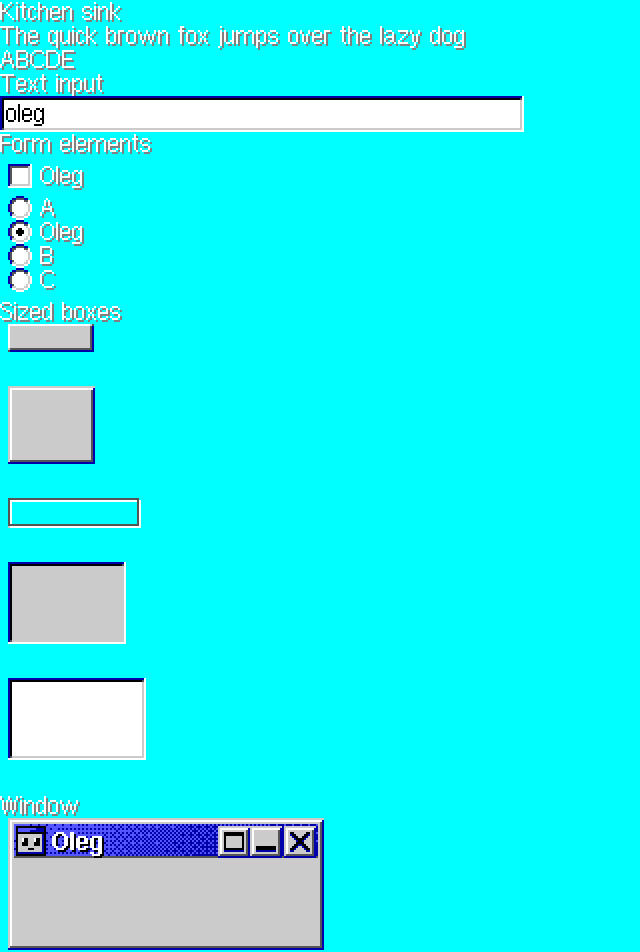
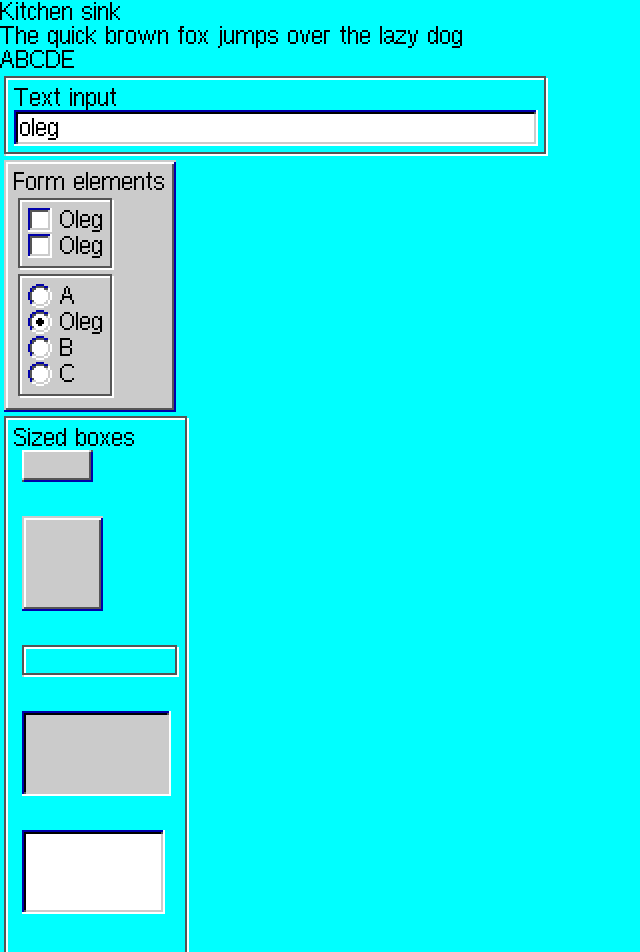
Before and after one commit to OmskGameJam/win-55-ui, a React (Vite) app: page / in a window 1280 px wide. Shown: the top 952 px of the page, without its empty margins (0-640 px from the left). Built offline with nearby package versions, Linux system fonts and the light colour scheme.

Commit message:
improvements

```diff
--- a/src/App.tsx
+++ b/src/App.tsx
@@ -9,18 +9,26 @@ import { useState } from 'react';
 import { Typography } from './components/Typography';
 import Checkbox from './components/Checkbox';
 import RadioButton from './components/RadioButton';
+import { MenuDropdown } from './components/MenuDropdown';
+import { HDivider } from './components/HDivider';
 
 
 
 function App() {
 
-  const {values} = useSineWave(5)
+  const {values} = useSineWave(6)
+
+  const containerStyle = {
+    width: 'fit-content',
+    margin: '4px',
+    padding: '4px'
+  }
 
   const boxStyle = {
     width: 2*48+48,
     height: 2*24+48,
     marginBottom: 10,
-    marginLeft: 8
+    marginLeft: 8,
   }
 
   const windowStyle = {
@@ -35,48 +43,49 @@ function App() {
   const [exampleRadioState, setExampleRadioState] = useState('oleg')
 
   return (
-    <Typography fontShadowColor='gray'>
+    <Typography fontColor='black'>
       <h1>Kitchen sink</h1>
       <div>
         <h2>The quick brown fox jumps over the lazy dog</h2>
         <h2>ABCDE</h2>
       </div>
-      <div>
+      <Box type='border-groove' extraStyles={containerStyle}>
         <h2>Text input</h2>
         <Typography fontShadowColor='#00000000'>
           <BaseInput value={exampleTextInputState} onChange={setExampleTextInputState} extraStyles={{width: '512px'}}/>
         </Typography>
-      </div>
+      </Box>
 
-      <div>
+      <Box type='panel-d-2' extraStyles={containerStyle}>
         <h2>Form elements</h2>
-        <div style={{margin: '8px'}}>
+        <Box type='border-groove' extraStyles={containerStyle}>
           <Checkbox checked={exampleCheckboxState} onChange={setExampleCheckboxState} label='Oleg' />
-        </div>
-        <div style={{margin: '8px'}}>
+          <Checkbox checked={exampleCheckboxState} onChange={setExampleCheckboxState} label='Oleg' />
+        </Box>
+        <Box type='border-groove' extraStyles={containerStyle}>
           <RadioButton value='a' target={exampleRadioState} onChange={setExampleRadioState} label='A' />
           <RadioButton value='oleg' target={exampleRadioState} onChange={setExampleRadioState} label='Oleg' />
           <RadioButton value='b' target={exampleRadioState} onChange={setExampleRadioState} label='B' />
           <RadioButton value='c' target={exampleRadioState} onChange={setExampleRadioState} label='C' />
-        </div>
-      </div>
+        </Box>
+      </Box>
 
-      <div>
+      <Box type='border-groove' extraStyles={containerStyle}>
         <h2>
           Sized boxes
         </h2>
-        <Box extraStyles={{...boxStyle, width: 2*48+values[0].cos*30, height: 2*24+values[0].sin*30}} type='panel-d-1'></Box> <br />
-        <Box extraStyles={{...boxStyle, width: 2*48+values[1].cos*30, height: 2*24+values[1].sin*30}} type='panel-d-2'></Box> <br />
-        <Box extraStyles={{...boxStyle, width: 2*48+values[2].cos*30, height: 2*24+values[2].sin*30}} type='border-groove'></Box> <br />
-        <Box extraStyles={{...boxStyle, width: 2*48+values[3].cos*30, height: 2*24+values[3].sin*30}} type='indent'></Box> <br />
-        <Box extraStyles={{...boxStyle, width: 2*48+values[4].cos*30, height: 2*24+values[4].sin*30}} type='textarea'></Box> <br />
-      </div>
+        <Box extraStyles={{...boxStyle, width: 2*48+values[0].cos*50, height: 2*24+values[0].sin*30}} type='panel-d-1'></Box> <br />
+        <Box extraStyles={{...boxStyle, width: 2*48+values[1].cos*50, height: 2*24+values[1].sin*30}} type='panel-d-2'></Box> <br />
+        <Box extraStyles={{...boxStyle, width: 2*48+values[2].cos*50, height: 2*24+values[2].sin*30}} type='border-groove'></Box> <br />
+        <Box extraStyles={{...boxStyle, width: 2*48+values[3].cos*50, height: 2*24+values[3].sin*30}} type='indent'></Box> <br />
+        <Box extraStyles={{...boxStyle, width: 2*48+values[4].cos*50, height: 2*24+values[4].sin*30}} type='textarea'></Box> <br />
+      </Box>
 
       <div>
         <h2>
           Window
         </h2>
-        <Box extraStyles={windowStyle} type='panel-d-2'>
+        <Box extraStyles={{...windowStyle, width: 2*48+values[5].cos*30+150, height: 2*24+values[5].sin*30+150}} type='panel-d-2'>
           <Titlebar title='Oleg' icon='/win-55-ui/icons/program.png' />
         </Box>
       </div>
@@ -97,9 +106,16 @@ function App() {
               <Button>Item 4</Button>,
             ]}
           />
-          <br />
-          <br />
-          <br />
+          <MenuDropdown
+            trigger={<Button>This is a nice menu dropdown!</Button>}
+            items={[
+              <div>New</div>,
+              <div>Open...</div>,
+              <HDivider />,
+              <div>Save</div>,
+              <div>Save as...</div>,
+            ]}
+          />
           <br />
           <br />
           <br />
--- a/src/components/BaseDropdown.tsx
+++ b/src/components/BaseDropdown.tsx
@@ -12,22 +12,25 @@ import { createPortal } from "react-dom";
 interface DropdownProps {
   trigger: ReactElement<{ onClick?: React.MouseEventHandler<unknown> }>;
   items: ReactNode[];
+  itemWrapper?: (children: ReactNode) => ReactNode;
+  matchTriggerWidth?: boolean; // NEW
 }
 
 export const BaseDropdown: React.FC<DropdownProps> = ({
   trigger,
   items,
+  itemWrapper,
+  matchTriggerWidth = false,
 }) => {
   const [open, setOpen] = useState(false);
   const [position, setPosition] = useState<{
     top: number;
     left: number;
-    width: number;
+    width?: number;
   } | null>(null);
 
   const triggerRef = useRef<HTMLDivElement>(null);
   const dropdownRef = useRef<HTMLDivElement>(null);
-  const isFirstOpen = useRef(true);
 
   const calculatePosition = () => {
     const triggerEl = triggerRef.current;
@@ -40,7 +43,6 @@ export const BaseDropdown: React.FC<DropdownProps> = ({
 
     let top = rect.bottom + window.scrollY;
     const left = rect.left + window.scrollX;
-    const width = rect.width;
 
     const wouldOverflow = rect.bottom + dropdownHeight > viewportHeight;
 
@@ -48,16 +50,18 @@ export const BaseDropdown: React.FC<DropdownProps> = ({
       top = rect.top + window.scrollY - dropdownHeight;
     }
 
-    setPosition({ top, left, width });
+    setPosition({
+      top,
+      left,
+      width: matchTriggerWidth ? rect.width : undefined,
+    });
   };
 
-  // Use useLayoutEffect for immediate measurement after render
   useLayoutEffect(() => {
     if (open) {
       calculatePosition();
-      isFirstOpen.current = false;
     }
-  }, [open]);
+  }, [open, matchTriggerWidth]);
 
   useEffect(() => {
     const handleResizeScroll = () => {
@@ -74,8 +78,21 @@ export const BaseDropdown: React.FC<DropdownProps> = ({
   }, [open]);
 
   const enhancedTrigger = cloneElement(trigger, {
-    onClick: () => setOpen((prev: boolean) => !prev),
+    onClick: (e: React.MouseEvent) => {
+      trigger.props.onClick?.(e);
+      setOpen(prev => !prev);
+    },
   });
+
+  const content = (
+    <>
+      {items.map((item, index) => (
+        <React.Fragment key={index}>{item}</React.Fragment>
+      ))}
+    </>
+  );
+
+  const wrappedContent = itemWrapper ? itemWrapper(content) : content;
 
   return (
     <>
@@ -91,12 +108,10 @@ export const BaseDropdown: React.FC<DropdownProps> = ({
               position: "absolute",
               top: position?.top ?? 0,
               left: position?.left ?? 0,
-              width: position?.width ?? "auto",
+              width: matchTriggerWidth ? position?.width : "auto",
             }}
           >
-            {items.map((item, index) => (
-              <React.Fragment key={index}>{item}</React.Fragment>
-            ))}
+            {wrappedContent}
           </div>,
           document.body
         )}
--- a/src/components/Checkbox.tsx
+++ b/src/components/Checkbox.tsx
@@ -24,8 +24,7 @@ export const Checkbox: React.FC<CheckboxProps> = ({
     onChange(event.target.checked);
   };
 
-  const handleClick = (event: React.MouseEvent) => {
-    event.preventDefault();
+  const toggleCheckbox = () => {
     if (disabled) return;
     onChange(!checked);
   };
@@ -39,13 +38,12 @@ export const Checkbox: React.FC<CheckboxProps> = ({
         gap: '8px',
         opacity: disabled ? 0.5 : 1,
         cursor: disabled ? 'not-allowed' : 'pointer',
-        userSelect: 'none'
+        userSelect: 'none',
+        marginBottom: '2px'
       }}
+      onClick={toggleCheckbox}
     >
-      <div
-        onClick={handleClick}
-        style={{ display: 'flex', alignItems: 'center' }}
-      >
+      <div style={{ display: 'flex', alignItems: 'center' }}>
         {checked ? checkedIcon : uncheckedIcon}
       </div>
 
@@ -59,12 +57,9 @@ export const Checkbox: React.FC<CheckboxProps> = ({
       />
 
       {label && (
-        <label
-          onClick={handleClick}
-          style={{ cursor: disabled ? 'not-allowed' : 'pointer' }}
-        >
+        <span style={{ cursor: disabled ? 'not-allowed' : 'pointer' }}>
           {label}
-        </label>
+        </span>
       )}
     </div>
   );
--- /dev/null
+++ b/src/components/HDivider.tsx
@@ -0,0 +1,13 @@
+import { Box } from "./Box";
+
+export function HDivider() {
+  return <Box
+    type="border-groove"
+    extraStyles={{
+      height: '-4px',
+      boxSizing: 'border-box',
+      borderImageWidth: '0 0 6px 0',
+      marginBottom: '6px',
+    }}
+  />
+}
--- /dev/null
+++ b/src/components/MenuDropdown.tsx
@@ -0,0 +1,20 @@
+import type { ReactElement, ReactNode } from "react";
+import { BaseDropdown } from "./BaseDropdown";
+import { Box } from "./Box";
+
+interface DropdownProps {
+  trigger: ReactElement<{ onClick?: React.MouseEventHandler<unknown> }>;
+  items: ReactNode[];
+}
+
+export function MenuDropdown({trigger, items}: DropdownProps) {
+  return <BaseDropdown
+    items={items}
+    trigger={trigger}
+    itemWrapper={ (items) =>
+      <Box type="panel-d-1">
+        {items}
+      </Box>
+    }
+  />
+}
--- a/src/components/RadioButton.tsx
+++ b/src/components/RadioButton.tsx
@@ -1,3 +1,4 @@
+/* eslint-disable @typescript-eslint/no-explicit-any */
 import React from 'react';
 
 interface RadioButtonProps {
@@ -41,19 +42,18 @@ export const RadioButton: React.FC<RadioButtonProps> = ({
   return (
     <div
       className={`radio-container ${disabled ? 'disabled' : ''}`}
+      onClick={handleClick}  // Moved click handler here
       style={{
         display: 'flex',
         alignItems: 'center',
         gap: '8px',
         opacity: disabled ? 0.5 : 1,
         cursor: disabled ? 'not-allowed' : 'pointer',
-        userSelect: 'none'
+        userSelect: 'none',
+        marginBottom: '2px'
       }}
     >
-      <div
-        onClick={handleClick}
-        style={{ display: 'flex', alignItems: 'center' }}
-      >
+      <div style={{ display: 'flex', alignItems: 'center' }}>
         {isChecked ? checkedIcon : uncheckedIcon}
       </div>
 
@@ -68,12 +68,9 @@ export const RadioButton: React.FC<RadioButtonProps> = ({
       />
 
       {label && (
-        <label
-          onClick={handleClick}
-          style={{ cursor: disabled ? 'not-allowed' : 'pointer' }}
-        >
+        <span style={{ cursor: disabled ? 'not-allowed' : 'pointer' }}>
           {label}
-        </label>
+        </span>
       )}
     </div>
   );
--- a/src/helpers/bayerMatrix.ts
+++ b/src/helpers/bayerMatrix.ts
@@ -4,11 +4,11 @@ export function drawAngledBayerDitherGradient(
   height: number,
   colorHex1: string,
   colorHex2: string,
-  offsetPx: number
 ) {
   const ctx = canvas.getContext("2d");
   if (!ctx) return;
 
+  ctx.clearRect(0,0,canvas.width,canvas.height)
   const blockSize = 2;
 
   // 8x8 Bayer matrix (0–63)
@@ -28,6 +28,9 @@ export function drawAngledBayerDitherGradient(
 
   const blocksX = Math.floor(width / blockSize);
   const blocksY = Math.floor(height / blockSize);
+
+  canvas.width = Math.floor(width*2)/2
+  canvas.height = Math.floor(height*2)/2
 
   for (let by = 0; by < blocksY; by++) {
     for (let bx = 0; bx < blocksX; bx++) {
--- a/src/helpers/useSineWave.ts
+++ b/src/helpers/useSineWave.ts
@@ -36,7 +36,7 @@ export const useSineWave = (n: number, fps: number = 30) => {
           const scaleFactor = targetTotalHeight / currentTotalHeight;
 
           // Adjust sin values to produce normalized heights
-          const normalizedValues = rawValues.map((v, i) => {
+          const normalizedValues = rawValues.map((v) => {
             // We need to solve: baseHeight + newSin*30 = (baseHeight + v.sin*30) * scaleFactor
             // Therefore: newSin = ((baseHeight + v.sin*30) * scaleFactor - baseHeight) / 30
             const newSin = ((baseHeight + v.sin * 30) * scaleFactor - baseHeight) / 30;
--- a/src/index.css
+++ b/src/index.css
@@ -80,7 +80,6 @@ body {
 body {
   font-family: 'Regular12';
   font-size: 24px;
-	color: white;
 }
 
 .titlebar-text {
```
Also changed, not shown: src/components/Titlebar.tsx (+5 -5 lines), public/win-55-ui/font/LiberationSans-Regular-12.ttf.
